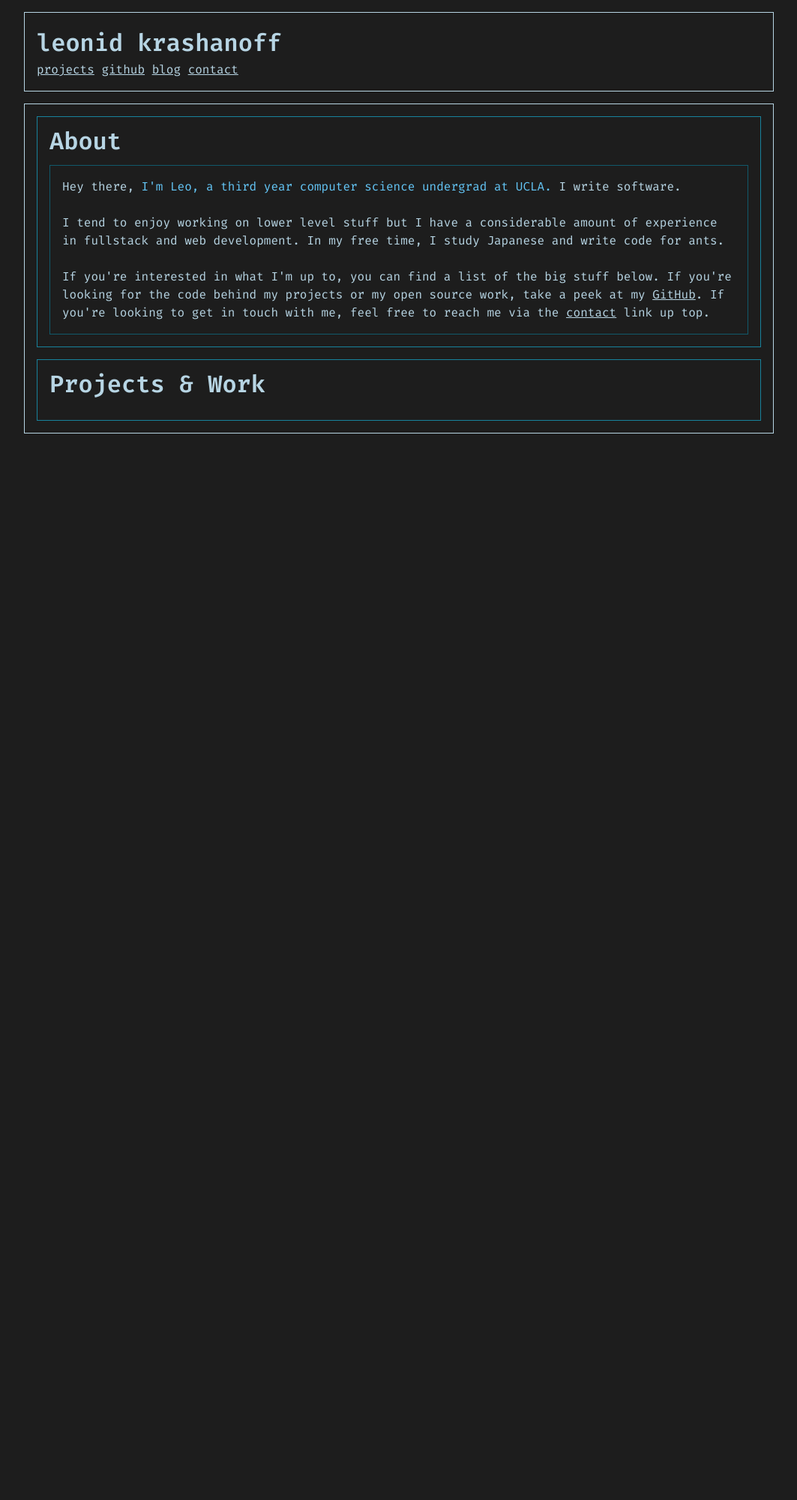
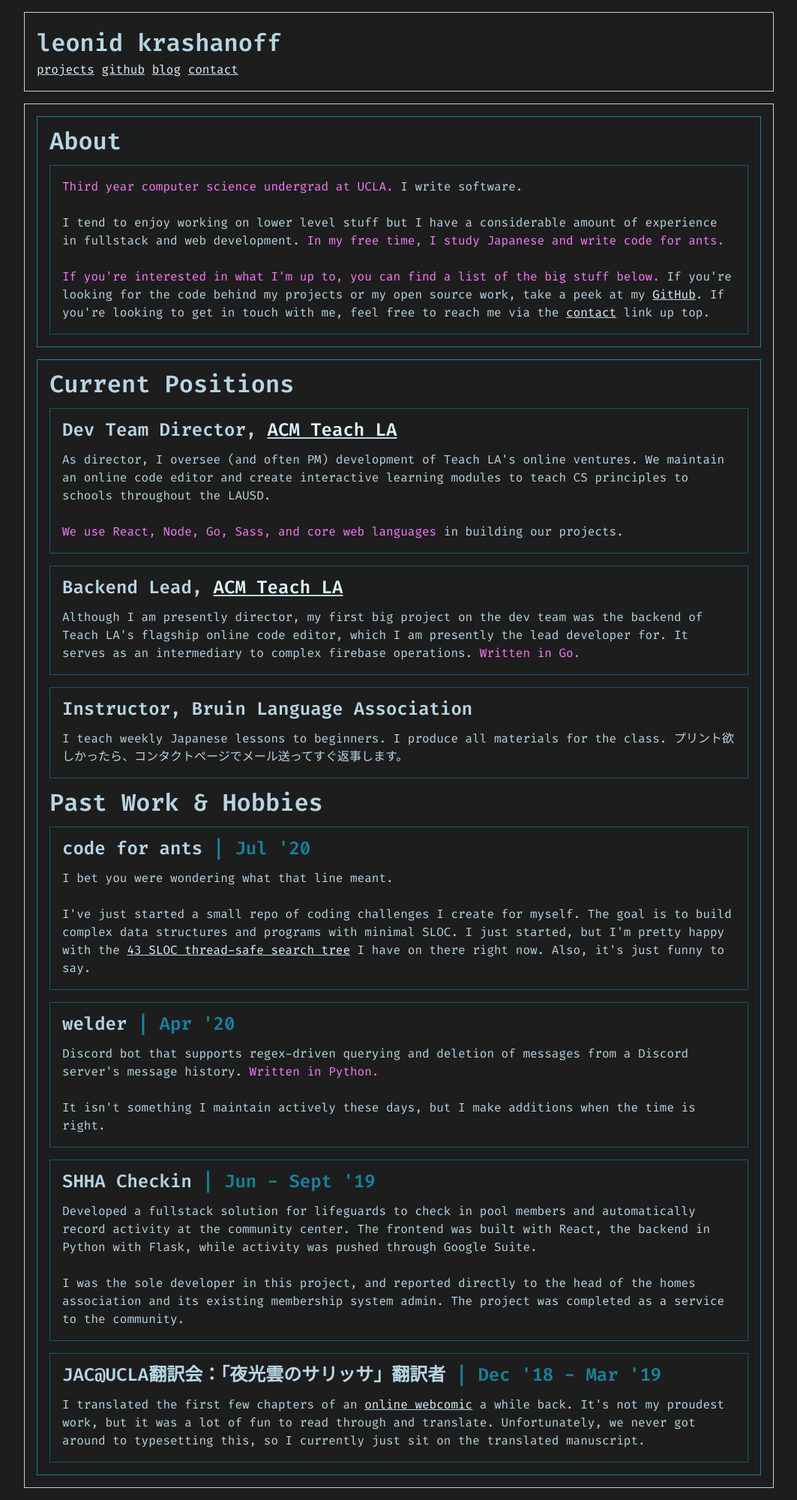
Before and after one commit to krashanoff/whoami, a Jekyll site: the page built from index.html, in a window 1280 px wide. Shown: the whole page at 75% size, without its empty margins (108-1171 px from the left). Built offline with Jekyll 4.4.1, drawn with Linux system fonts in a browser that asks for light colours; before the commit the page ends 900 px from its top, so only the background shows below that.

Commit message:
Some projects

```diff
--- a/404.html
+++ b/404.html
@@ -6,5 +6,6 @@ title: this page doesn't exist
 <div>
     <div>
         <p>This page doesn't exist. Sorry.</p>
+        <p>このページ存在しません。申し訳ございません。</p>
     </div>
 </div>
--- /dev/null
+++ b/_data/current.yml
@@ -0,0 +1,11 @@
+- title: Dev Team Director, <a href='https://teachla.uclaacm.com/' rel='noreferrer' target='_blank'>ACM Teach LA</a>
+  desc: >-
+    As director, I oversee (and often PM) development of Teach LA's online ventures. We maintain an online code editor and create interactive learning modules to teach CS principles to schools throughout the LAUSD.
+    <br /><br />
+    <span class='accent'>We use React, Node, Go, Sass, and core web languages</span> in building our projects.
+- title: Backend Lead, <a href='https://teachla.uclaacm.com/' rel='noreferrer' target='_blank'>ACM Teach LA</a>
+  desc: >-
+    Although I am presently director, my first big project on the dev team was the backend of Teach LA's flagship online code editor, which I am presently the lead developer for. It serves as an intermediary to complex firebase operations. <span class='accent'>Written in Go.</span>
+- title: Instructor, Bruin Language Association
+  desc: >-
+    I teach weekly Japanese lessons to beginners. I produce all materials for the class. プリント欲しかったら、コンタクトページでメール送ってすぐ返事します。
--- /dev/null
+++ b/_data/past.yml
@@ -0,0 +1,22 @@
+- title: "code for ants"
+  date: Jul '20
+  desc: >-
+    I bet you were wondering what that line meant.
+    <br /><br />
+    I've just started a small repo of coding challenges I create for myself. The goal is to build complex data structures and programs with minimal SLOC. I just started, but I'm pretty happy with the <a href='https://github.com/krashanoff/code-for-ants/blob/master/types/simpleTree.go' rel='noreferrer' target='_blank'>43 SLOC thread-safe search tree</a> I have on there right now. Also, it's just funny to say.
+- title: "welder"
+  date: Apr '20
+  desc: >-
+    Discord bot that supports regex-driven querying and deletion of messages from a Discord server's message history. <span class='accent'>Written in Python.</span>
+    <br /><br />
+    It isn't something I maintain actively these days, but I make additions when the time is right.
+- title: SHHA Checkin
+  date: Jun - Sept '19
+  desc: >-
+    Developed a fullstack solution for lifeguards to check in pool members and automatically record activity at the community center. The frontend was built with React, the backend in Python with Flask, while activity was pushed through Google Suite.
+    <br /><br />
+    I was the sole developer in this project, and reported directly to the head of the homes association and its existing membership system admin. The project was completed as a service to the community.
+- title: "JAC@UCLA翻訳会：「夜光雲のサリッサ」翻訳者"
+  date: Dec '18 - Mar '19
+  desc: >-
+    I translated the first few chapters of an <a href='https://www.amazon.co.jp/dp/B07JB7VLZW' rel='noreferrer' target='_blank'>online webcomic</a> a while back. It's not my proudest work, but it was a lot of fun to read through and translate. Unfortunately, we never got around to typesetting this, so I currently just sit on the translated manuscript.
--- a/base.css
+++ b/base.css
@@ -9,8 +9,9 @@
     --darker: #18829c;
     --darkest: #10596b;
     --brighter: #64c7f8;
+    --brightest: #e0f5ff;
 
-    --accent: #C72EC7;
+    --accent: #f77af7;
 
     --div-pad: 1rem;
     --border-size: .1rem;
@@ -27,6 +28,7 @@
 
 .darker { color: var(--darker); }
 .brighter {	color: var(--brighter); }
+.brightest { color: var(--brightest); }
 .accent { color: var(--accent); }
 
 body {
@@ -64,7 +66,7 @@ div {
 /* even spacing. */
 div:not(:only-child) { margin-bottom: var(--div-pad); }
 div:last-child:not(:only-child) { margin-bottom: 0; }
-#content > div > h1 { /* kinda ugly, but evenly spaces "box headers" */
+#content > div > h1, h2, h3, h4 { /* kinda ugly, but evenly spaces "box headers" */
     line-height: 1;
     margin-bottom: var(--div-pad);
 }
@@ -74,7 +76,7 @@ div:last-child:not(:only-child) { margin-bottom: 0; }
 #content > div { border: var(--border-size) solid var(--darker); }
 
 a {
-    color: var(--fg);
+    color: var(--brightest);
     text-decoration: underline solid var(--fg);
     transition: text-decoration .3s linear;
 }
@@ -88,7 +90,9 @@ blockquote { color: var(--brighter); }
     padding: 0 var(--div-pad) 0 var(--div-pad);
 }
 
-.post p { margin-bottom: var(--div-pad); }
+.post p:not(:last-child) { margin-bottom: var(--div-pad); }
+
+ul { margin: 0; }
 
 @media only screen and (max-width: 768px) {
     :root { --div-pad: .5rem; }
--- a/contact.html
+++ b/contact.html
@@ -7,9 +7,11 @@ permalink: /contact
 <div>
     <div>
         <p>
-            If you'd like to get in touch with me, you can reach me through my email:
+            If you'd like to get in touch with me, you can reach me directly through my email:
             <br />
-            <span class='brighter'>leo</span> <span class='accent'>(at)</span> <span class='brighter'>krashanoff</span> <span class='accent'>(dot)</span> <span class='brighter'>com</span>
+            <span class='accent'>leo</span> <span class='darker'>(at)</span> <span class='accent'>krashanoff</span> <span class='darker'>(dot)</span> <span class='accent'>com</span>
+            <br /><br />
+            You can also find me on <a href='https://www.linkedin.com/in/leonidrlk/' rel='noreferrer' target='_blank'>LinkedIn</a> or <a href='' rel='noreferrer' target='_blank'>Spotify</a> (if you really want to).
         </p>
     </div>
 </div>
--- a/index.html
+++ b/index.html
@@ -6,18 +6,18 @@ layout: default
     <h1>About</h1>
     <div>
         <p>
-            Hey there, <span class='brighter'>I'm Leo, a third year computer science undergrad at UCLA.</span> I write software.
+            <span class='accent'>Third year computer science undergrad at UCLA.</span> I write software.
             <br /><br />
-            I tend to enjoy working on lower level stuff but I have a considerable amount of experience in fullstack and web development. In my free time, I study Japanese and write code for ants.
+            I tend to enjoy working on lower level stuff but I have a considerable amount of experience in fullstack and web development. <span class='accent'>In my free time, I study Japanese and write code for ants.</span>
             <br /><br />
-            If you're interested in what I'm up to, you can find a list of the big stuff below. If you're looking for the code behind my projects or my open source work, take a peek at my <a href='https://github.com/krashanoff' rel='noreferrer' target='_blank'>GitHub</a>. If you're looking to get in touch with me, feel free to reach me via the <a href='{{ site.baseurl }}/contact'>contact</a> link up top.
+            <span class='accent'>If you're interested in what I'm up to, you can find a list of the big stuff below.</span> If you're looking for the code behind my projects or my open source work, take a peek at my <a href='https://github.com/krashanoff' rel='noreferrer' target='_blank'>GitHub</a>. If you're looking to get in touch with me, feel free to reach me via the <a href='{{ site.baseurl }}/contact'>contact</a> link up top.
         </p>
     </div>
 </div>
 
 <div>
-    <h1>Projects &amp; Work</h1>
-    {% for project in site.data.projects %}
+    <h1>Current Positions</h1>
+    {% for project in site.data.current %}
     <div class='project'>
         <h2>{{ project.title }}</h2>
         <p>
@@ -25,4 +25,13 @@ layout: default
         </p>
     </div>
     {% endfor %}
+    <h1>Past Work &amp; Hobbies</h1>
+    {% for project in site.data.past %}
+    <div class='project'>
+        <h2>{{ project.title }} <span class='darker'>| {{ project.date }}</span></h2>
+        <p>
+            {{ project.desc }}
+        </p>
+    </div>
+    {% endfor %}
 </div>
```
Also changed, not shown: _layouts/post.html (+3 -4 lines).
